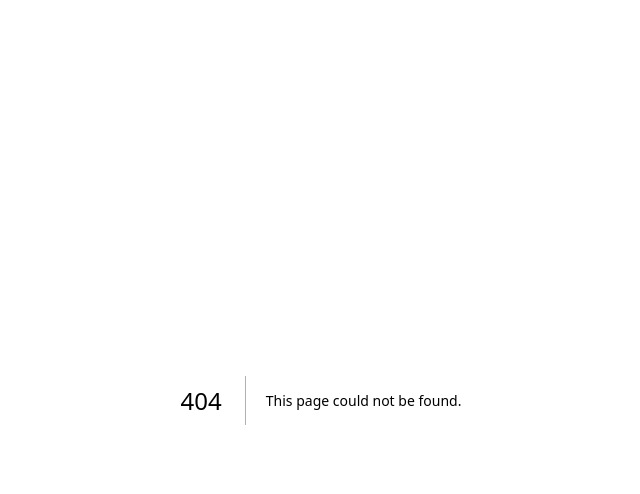
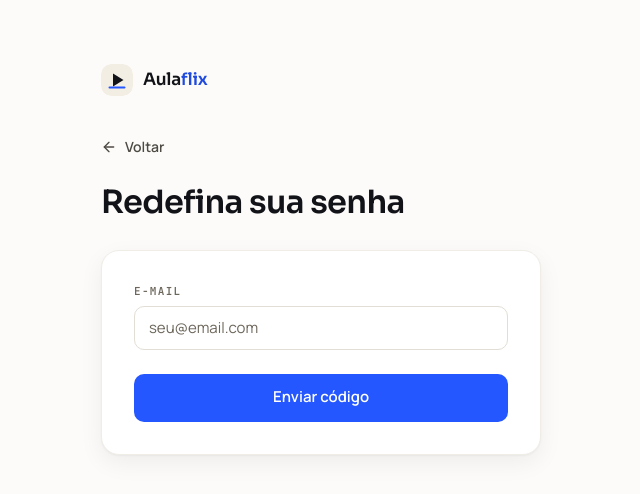
Before and after one commit to dev-labs-ai/aulaflix, a Next.js app: page /redefinir-senha in a window 1280 px wide. Before the commit this address had no page. Shown: the top 494 px of the page, without its empty margins (319-959 px from the left). Built offline with nearby package versions, Linux system fonts and the light colour scheme.

Commit message:
feat(password-reset): add password reset page
The login page already linked to /redefinir-senha. Like the reference,
it asks for the e-mail, then for the emailed code and the new password.
Without an auth backend, any six-digit code is accepted and a prototype
notice is shown.

```diff
--- /dev/null
+++ b/src/app/redefinir-senha/page.tsx
@@ -0,0 +1,16 @@
+import type { Metadata } from "next";
+import { AuthPageShell } from "@/components/auth/auth-ui";
+import { PasswordResetFlow } from "@/components/auth/password-reset-flow";
+
+export const metadata: Metadata = {
+  title: "Redefinir senha",
+};
+
+/** Redefinição de senha por código enviado ao e-mail. Fica fora do grupo `(site)`. */
+export default function RedefinirSenhaPage() {
+  return (
+    <AuthPageShell>
+      <PasswordResetFlow />
+    </AuthPageShell>
+  );
+}
--- /dev/null
+++ b/src/components/auth/password-reset-flow.tsx
@@ -0,0 +1,179 @@
+"use client";
+
+import Link from "next/link";
+import { useRouter } from "next/navigation";
+import { useState, type FormEvent } from "react";
+import {
+  AuthAlert,
+  AuthCard,
+  AuthHeading,
+  BackLink,
+  Emphasis,
+  PrototypeNotice,
+  ResendCode,
+  fieldLabelClass,
+  submitButtonClass,
+} from "@/components/auth/auth-ui";
+import { CodeInput } from "@/components/auth/code-input";
+import { simulateRequest, useFieldValidation, useResendCountdown } from "@/components/auth/hooks";
+import { TextField } from "@/components/auth/text-field";
+import { cn } from "@/components/ui";
+import {
+  AUTH_CODE_LENGTH,
+  AUTH_PASSWORD_MIN_LENGTH,
+  AUTH_RESEND_SECONDS,
+  authCopy,
+  authErrors,
+  isEmail,
+} from "@/content/auth";
+
+// Protótipo: nada é enviado a um backend. O pedido de código é simulado e qualquer
+// código de 6 dígitos é aceito na troca de senha.
+
+/** Redefinição de senha em duas etapas: pedir o código por e-mail e criar a nova senha. */
+export function PasswordResetFlow() {
+  const router = useRouter();
+  const [email, setEmail] = useState("");
+  const [step, setStep] = useState<"email" | "reset">("email");
+  const [pending, setPending] = useState(false);
+
+  const validation = useFieldValidation(
+    { email },
+    { email: !email.trim() ? authErrors.emailRequired : isEmail(email) ? undefined : authErrors.emailInvalid },
+  );
+
+  async function handleSubmit(event: FormEvent<HTMLFormElement>) {
+    event.preventDefault();
+    if (pending || !validation.submit()) return;
+    setPending(true);
+    await simulateRequest();
+    setPending(false);
+    setStep("reset");
+  }
+
+  if (step === "reset") {
+    return (
+      <>
+        <div className="flex flex-col gap-6">
+          <BackLink onClick={() => setStep("email")} />
+          <AuthHeading title={authCopy.reset.title} body={<Emphasis parts={authCopy.reset.body(email.trim())} />} />
+        </div>
+        <AuthCard label={authCopy.reset.title}>
+          <NewPasswordForm email={email.trim()} />
+        </AuthCard>
+      </>
+    );
+  }
+
+  return (
+    <>
+      <div className="flex flex-col gap-6">
+        <BackLink onClick={() => router.push("/entrar")} />
+        <AuthHeading title={authCopy.forgot.title} />
+      </div>
+      <AuthCard label={authCopy.forgot.title}>
+        <form onSubmit={handleSubmit} className="flex flex-col gap-4" noValidate>
+          <TextField
+            label={authCopy.fields.email}
+            type="email"
+            name="email"
+            autoComplete="email"
+            placeholder={authCopy.fields.emailPlaceholder}
+            value={email}
+            onChange={(event) => setEmail(event.target.value)}
+            onBlur={validation.touch("email")}
+            error={validation.errorFor("email")}
+          />
+          <button type="submit" disabled={pending} className={cn(submitButtonClass, "mt-2")}>
+            {authCopy.forgot.submit}
+          </button>
+        </form>
+      </AuthCard>
+    </>
+  );
+}
+
+function NewPasswordForm({ email }: { email: string }) {
+  const [code, setCode] = useState("");
+  const [values, setValues] = useState({ password: "", confirm: "" });
+  const [status, setStatus] = useState<"idle" | "pending" | "saved">("idle");
+  const [resent, setResent] = useState(false);
+  const countdown = useResendCountdown(AUTH_RESEND_SECONDS);
+
+  const validation = useFieldValidation(values, {
+    password: values.password.length < AUTH_PASSWORD_MIN_LENGTH ? authErrors.passwordTooShort : undefined,
+    confirm: values.confirm !== values.password ? authErrors.passwordMismatch : undefined,
+  });
+  const field = (name: keyof typeof values) => ({
+    value: values[name],
+    onChange: (event: { target: { value: string } }) => setValues((v) => ({ ...v, [name]: event.target.value })),
+    onBlur: validation.touch(name),
+    error: validation.errorFor(name),
+  });
+
+  async function handleSubmit(event: FormEvent<HTMLFormElement>) {
+    event.preventDefault();
+    if (status !== "idle" || !validation.submit() || code.length !== AUTH_CODE_LENGTH) return;
+    setStatus("pending");
+    await simulateRequest();
+    setStatus("saved");
+  }
+
+  function resend() {
+    setCode("");
+    setResent(true);
+    countdown.restart();
+  }
+
+  return (
+    <>
+      {status === "saved" ? (
+        <PrototypeNotice>
+          {authCopy.prototype.passwordSaved}{" "}
+          <Link href="/" className="font-semibold underline underline-offset-2">
+            {authCopy.prototype.goHome}
+          </Link>
+        </PrototypeNotice>
+      ) : (
+        resent && (
+          <AuthAlert tone="info">
+            <Emphasis parts={authCopy.resend.sent(email)} inherit />
+          </AuthAlert>
+        )
+      )}
+      <form onSubmit={handleSubmit} className="flex flex-col gap-5" noValidate>
+        <div className="flex flex-col gap-2">
+          <label htmlFor="password-code" className={fieldLabelClass}>
+            {authCopy.fields.code}
+          </label>
+          <CodeInput id="password-code" value={code} onChange={setCode} disabled={status !== "idle"} autoFocus />
+        </div>
+        <TextField
+          label={authCopy.fields.newPassword}
+          name="new-password"
+          autoComplete="new-password"
+          password
+          hint={authCopy.fields.passwordHint}
+          disabled={status === "saved"}
+          {...field("password")}
+        />
+        <TextField
+          label={authCopy.fields.confirmNewPassword}
+          name="confirm-password"
+          autoComplete="new-password"
+          password
+          disabled={status === "saved"}
+          {...field("confirm")}
+        />
+        <button
+          type="submit"
+          disabled={status !== "idle" || code.length !== AUTH_CODE_LENGTH}
+          className={cn(submitButtonClass, "mt-1")}
+        >
+          {authCopy.reset.submit}
+        </button>
+      </form>
+      {status !== "saved" && <ResendCode countdown={countdown} onResend={resend} />}
+    </>
+  );
+}
--- a/src/content/auth.ts
+++ b/src/content/auth.ts
@@ -1,4 +1,4 @@
-// Textos e regras das telas de autenticação (/entrar e /cadastrar).
+// Textos e regras das telas de autenticação (/entrar, /cadastrar e /redefinir-senha).
 
 export const AUTH_CODE_LENGTH = 6;
 export const AUTH_CODE_TTL_MINUTES = 10;
@@ -28,6 +28,15 @@ export const authCopy = {
     wrongEmail: "E-mail errado?",
     changeEmail: "Corrigir e-mail",
   },
+  forgot: {
+    title: "Redefina sua senha",
+    submit: "Enviar código",
+  },
+  reset: {
+    title: "Crie uma nova senha",
+    body: (email: string) => ["Enviamos um código para ", email, "."] as const,
+    submit: "Salvar senha e entrar",
+  },
   back: "Voltar",
   divider: "ou",
   google: "Continuar com Google",
@@ -39,6 +48,8 @@ export const authCopy = {
     emailPlaceholder: "seu@email.com",
     password: "Senha",
     confirmPassword: "Confirmar senha",
+    newPassword: "Nova senha",
+    confirmNewPassword: "Confirmar nova senha",
     passwordHint: `Use pelo menos ${AUTH_PASSWORD_MIN_LENGTH} caracteres.`,
     code: "Código",
     codeGroup: `Código de ${AUTH_CODE_LENGTH} dígitos`,
@@ -54,6 +65,7 @@ export const authCopy = {
   prototype: {
     unavailable: "Protótipo: a autenticação ainda não está disponível.",
     verified: "Protótipo: código aceito. Com o backend conectado, a conta seria criada e você já entraria.",
+    passwordSaved: "Protótipo: senha redefinida. Com o backend conectado, você já entraria na sua conta.",
     goHome: "Ir para a página inicial",
   },
 };
```
Also changed, not shown: 1 other file (tests, documents, lock files or other folders).
